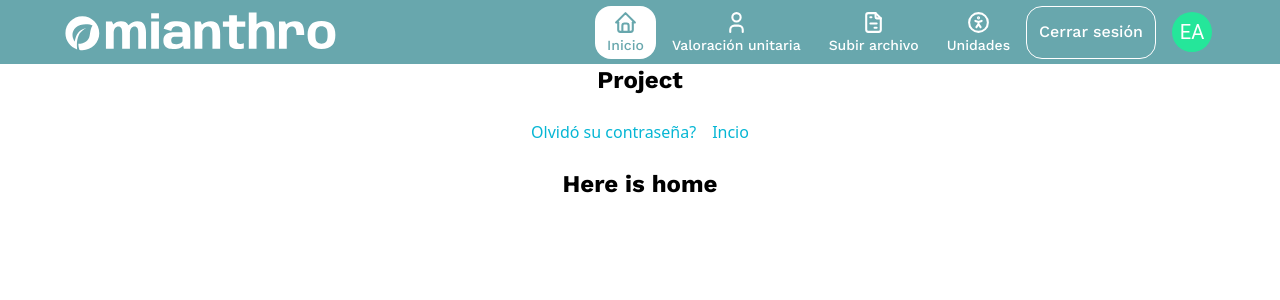
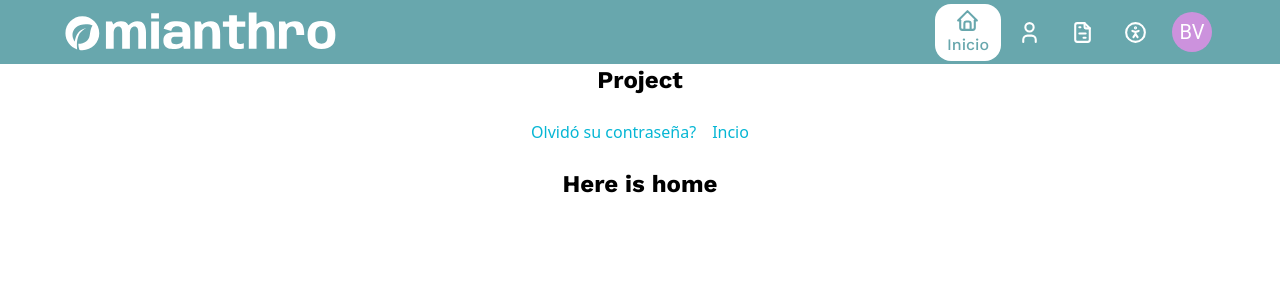
Before and after one commit to EstebanV23/coex-project, a React (Vite) app in the folder front/: page / in a window 1280 px wide. Shown: the top 300 px of the page. Built offline with nearby package versions, Linux system fonts and the light colour scheme.

Commit message:
Mejorando el navbar

```diff
--- a/front/src/components/ContentNavbar.jsx
+++ b/front/src/components/ContentNavbar.jsx
@@ -1,6 +1,7 @@
 export default function ContentNavbar ({ children, hideShow }) {
+  const hidden = hideShow ? 'translate-x-full' : 'translate-x-0'
   return (
-    <div className={`flex lg:transition-none lg:translate-x-0 lg:flex-row lg:gap-1 lg:items-center lg:static lg:bg-none lg:min-w-0 lg:min-h-0 fixed min-w-full bg-primary-blue min-h-screen top-0 left-0 flex-col justify-center px-1 transition-all gap-4 ${hideShow}`}>
+    <div className={`flex md:transition-none md:translate-x-0 md:flex-row md:gap-1 md:items-center md:static md:bg-none md:min-w-0 md:min-h-0 fixed min-w-full bg-primary-blue min-h-screen top-0 left-0 flex-col justify-center px-1 transition-all gap-4 ${hidden}`}>
       {children}
     </div>
   )
--- /dev/null
+++ b/front/src/components/LogedNavbar.jsx
@@ -0,0 +1,66 @@
+import {
+  IconHome,
+  IconUser,
+  IconFileInvoice,
+  IconAccessible
+} from '@tabler/icons-react'
+import { NavLink } from 'react-router-dom'
+import MyAvatar from './MyAvatar'
+
+const linksRouter = [
+  {
+    id: 'link1',
+    name: 'Inicio',
+    icon: <IconHome stroke='2' size={25} />,
+    path: '/',
+    verify: true
+  },
+  {
+    id: 'link2',
+    name: 'Valoración unitaria',
+    icon: <IconUser stroke='2' size={25} />,
+    path: '/valoracion',
+    verify: true
+  },
+  {
+    id: 'link3',
+    name: 'Subir archivo',
+    icon: <IconFileInvoice stroke='2' size={25} />,
+    path: '/archivo',
+    verify: false
+  },
+  {
+    id: 'link4',
+    name: 'Unidades',
+    icon: <IconAccessible stroke='2' size={25} />,
+    path: '/unidades',
+    verify: false
+  }
+]
+
+const Links = () => {
+  const stylesDefault = 'flex flex-col items-center h-full py-1 px-3 rounded-2xl transition-all duration-400 ease-in-out text-white font-medium text-xl md:text-base'
+  const stylesActive = `${stylesDefault.replace('text-white', 'text-primary-blue')} bg-white font-bolder`
+  return linksRouter.map(link => {
+    const fd = ''
+    return (
+      <NavLink
+        key={link.id}
+        to={link.path}
+        className={({ isActive }) => { return isActive ? stylesActive : stylesDefault }}
+        onClick={() => console.log('click')}
+      >
+        {({ isActive }) => isActive ? <>{link.icon} <p>{link.name}</p></> : <>{link.icon} <p className='absolute opacity-0'>{link.name}</p></>}
+      </NavLink>
+    )
+  })
+}
+
+export default function LogedNavbar () {
+  return (
+    <>
+      <Links />
+      <MyAvatar fullName='Brayan Villamizar' className='self-center cursor-pointer md:ml-2' />
+    </>
+  )
+}
--- a/front/src/components/MyAvatar.jsx
+++ b/front/src/components/MyAvatar.jsx
@@ -28,8 +28,8 @@ function stringAvatar (name) {
   }
 }
 
-export default function MyAvatar ({ fullName }) {
+export default function MyAvatar (props) {
   return (
-    <Avatar {...stringAvatar(fullName)} />
+    <Avatar {...stringAvatar(props.fullName)} {...props} />
   )
 }
--- a/front/src/components/Navbar.jsx
+++ b/front/src/components/Navbar.jsx
@@ -1,16 +1,23 @@
 import { NavLink } from 'react-router-dom'
-import { IconMenu2 } from '@tabler/icons-react'
-import VerifyNavbar from './VerifyNavbar'
+import { IconMenu2, IconX } from '@tabler/icons-react'
+import LogedNavbar from './LogedNavbar'
 import { useState } from 'react'
+import ContentNavbar from './ContentNavbar'
 
 export default function Navbar () {
   const [hidden, setHidden] = useState(true)
+  const [logged, setLogged] = useState(true)
   return (
     <>
       <div className='flex items-center justify-between px-16 py-1 bg-primary-blue h-16 font-work'>
         <NavLink to='/'><img src='logo.svg' className='h-10' alt='' /></NavLink>
-        <VerifyNavbar hidden={hidden} />
-        <IconMenu2 size={30} color='white' className='block lg:hidden cursor-pointer' onClick={() => setHidden(false)} />
+        <ContentNavbar hideShow={hidden}>
+          {logged
+            ? <LogedNavbar />
+            : <button>Cerrar sesion</button>}
+          <IconX className='block md:hidden absolute right-10 top-10 cursor-pointer text-white' onClick={() => setHidden(true)} size={30} />
+        </ContentNavbar>
+        <IconMenu2 size={30} color='white' className='block md:hidden cursor-pointer' onClick={() => setHidden(false)} />
       </div>
     </>
   )
--- a/front/src/components/VerifyNavbar.jsx
+++ /dev/null
@@ -1,60 +0,0 @@
-import {
-  IconHome,
-  IconUser,
-  IconFileInvoice,
-  IconAccessible,
-  IconX
-} from '@tabler/icons-react'
-import { useState } from 'react'
-import { NavLink } from 'react-router-dom'
-import ContentNavbar from './ContentNavbar'
-import MyAvatar from './MyAvatar'
-
-const linksRouter = [
-  {
-    id: 'link1',
-    name: 'Inicio',
-    icon: <IconHome stroke='2' size={25} />,
-    path: '/'
-  },
-  {
-    id: 'link2',
-    name: 'Valoración unitaria',
-    icon: <IconUser stroke='2' size={25} />,
-    path: '/valoracion'
-  },
-  {
-    id: 'link3',
-    name: 'Subir archivo',
-    icon: <IconFileInvoice stroke='2' size={25} />,
-    path: '/archivo'
-  },
-  {
-    id: 'link4',
-    name: 'Unidades',
-    icon: <IconAccessible stroke='2' size={25} />,
-    path: '/unidades'
-  }
-]
-
-const Links = () => {
-  const stylesDefault = 'flex flex-col items-center h-full py-1 px-3 rounded-2xl transition-all duration-300 ease-in-out text-white font-medium text-sm'
-  const stylesActive = `${stylesDefault.replace('text-white', 'text-primary-blue')} bg-white font-bolder`
-  return linksRouter.map(link => (
-    <NavLink key={link.id} to={link.path} className={({ isActive }) => { return isActive ? stylesActive : stylesDefault }}>
-      {link.icon}
-      <p>{link.name}</p>
-    </NavLink>
-  ))
-}
-export default function VerifyNavbar ({ hidden }) {
-  const hideShow = hidden ? 'translate-x-full' : 'translate-x-0'
-  return (
-    <ContentNavbar hideShow={hideShow}>
-      <Links />
-      <button className='h-fill border-solid rounded-2xl text-white border border-white px-3 font-medium lg:self-stretch hover:text-primary-blue hover:bg-white transition-all duration-300 lg:py-0 py-3 self-center'>Cerrar sesión</button>
-      <NavLink to='/perfil' className='ml-3 order-first lg:order-none self-center lg:self-auto mb-4 lg:mb-0'><MyAvatar fullName='Estefania Araque' /></NavLink>
-      <IconX className='block lg:hidden absolute right-10 top-10 cursor-pointer' size={30} />
-    </ContentNavbar>
-  )
-}
--- a/front/src/main.jsx
+++ b/front/src/main.jsx
@@ -5,6 +5,7 @@ import './index.css'
 import { BrowserRouter } from 'react-router-dom'
 
 ReactDOM.createRoot(document.getElementById('root')).render(
+
   <BrowserRouter>
     <App />
   </BrowserRouter>
```
